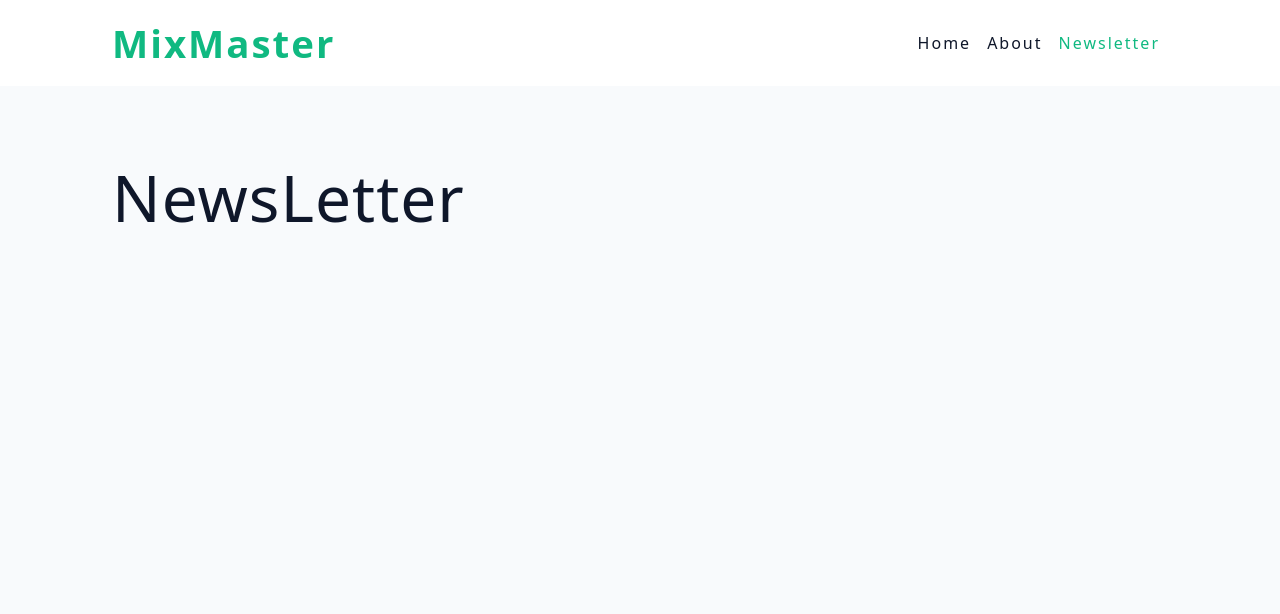
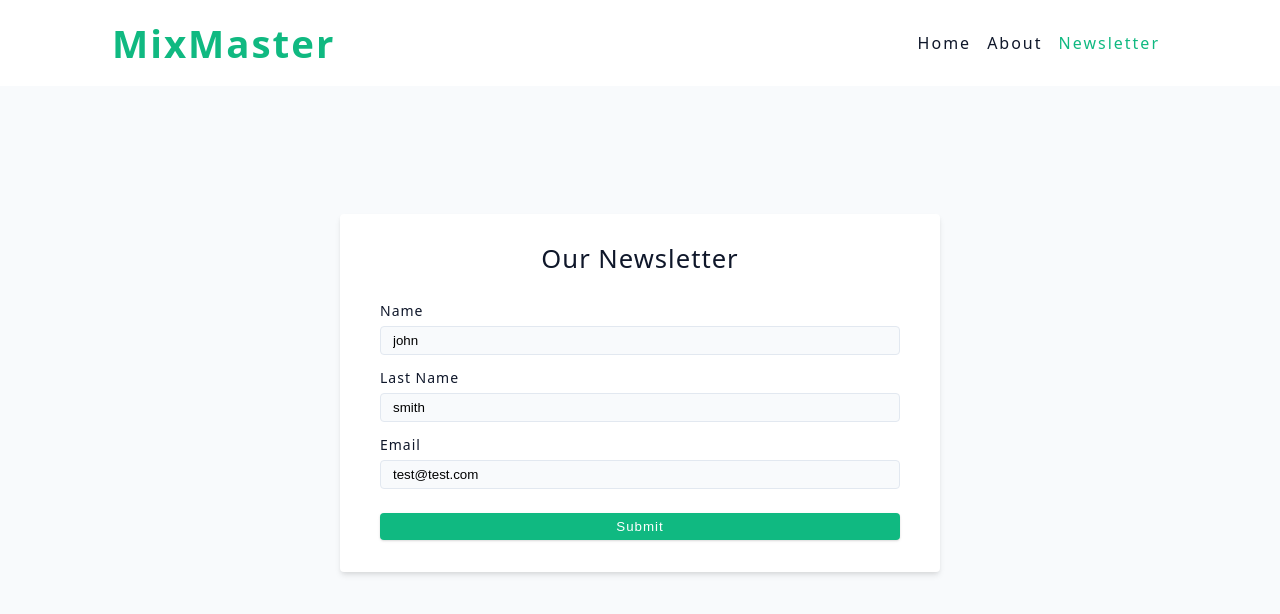
Before and after one commit to abrsh6266/mixmaster, a React (Vite) app: page /newsletter in a window 1280 px wide. Shown: the top 614 px of the page. Built offline with nearby package versions, Linux system fonts and the light colour scheme.

Commit message:
structuring newsletter form

```diff
--- a/src/pages/NewsLetter.jsx
+++ b/src/pages/NewsLetter.jsx
@@ -1,7 +1,57 @@
-import React from "react";
+const Newsletter = () => {
+    return (
+      <form className='form'>
+        <h4 style={{ textAlign: 'center', marginBottom: '2rem' }}>
+          our newsletter
+        </h4>
+        {/* name */}
+        <div className='form-row'>
+          <label htmlFor='name' className='form-label'>
+            name
+          </label>
+          <input
+            type='text'
+            className='form-input'
+            name='name'
+            id='name'
+            defaultValue='john'
+          />
+        </div>
+        {/* last name */}
+        <div className='form-row'>
+          <label htmlFor='lastName' className='form-label'>
+            last name
+          </label>
+          <input
+            type='text'
+            className='form-input'
+            name='lastName'
+            id='lastName'
+            defaultValue='smith'
+          />
+        </div>
+        {/* name */}
+        <div className='form-row'>
+          <label htmlFor='email' className='form-label'>
+            email
+          </label>
+          <input
+            type='email'
+            className='form-input'
+            name='email'
+            id='email'
+            defaultValue='test@test.com'
+          />
+        </div>
+        <button
+          type='submit'
+          className='btn btn-block'
+          style={{ marginTop: '0.5rem' }}
+        >
+          submit
+        </button>
+      </form>
+    );
+  };
 
-const NewsLetter = () => {
-  return <h1>NewsLetter</h1>;
-};
-
-export default NewsLetter;
+  export default Newsletter;
```
